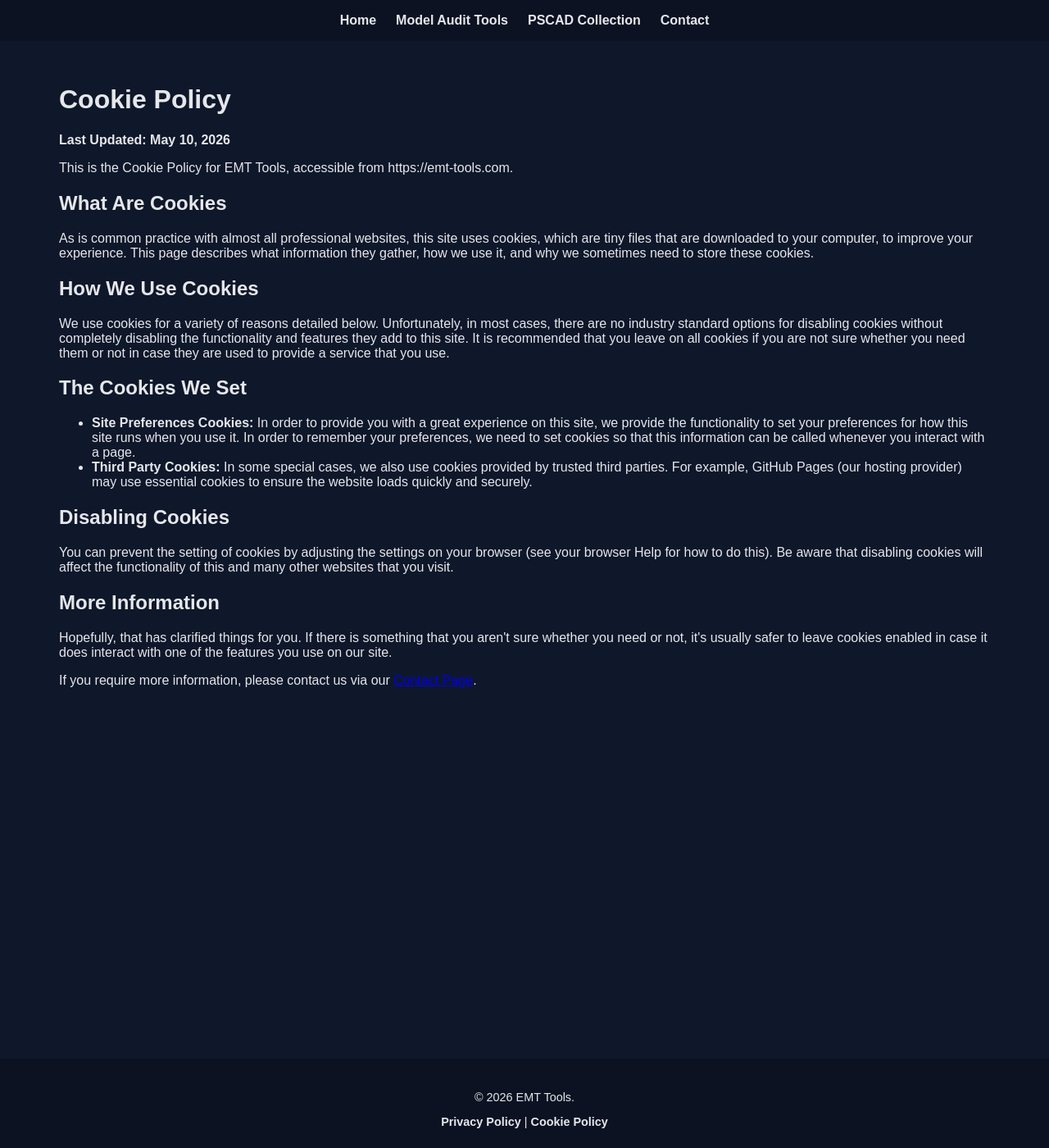
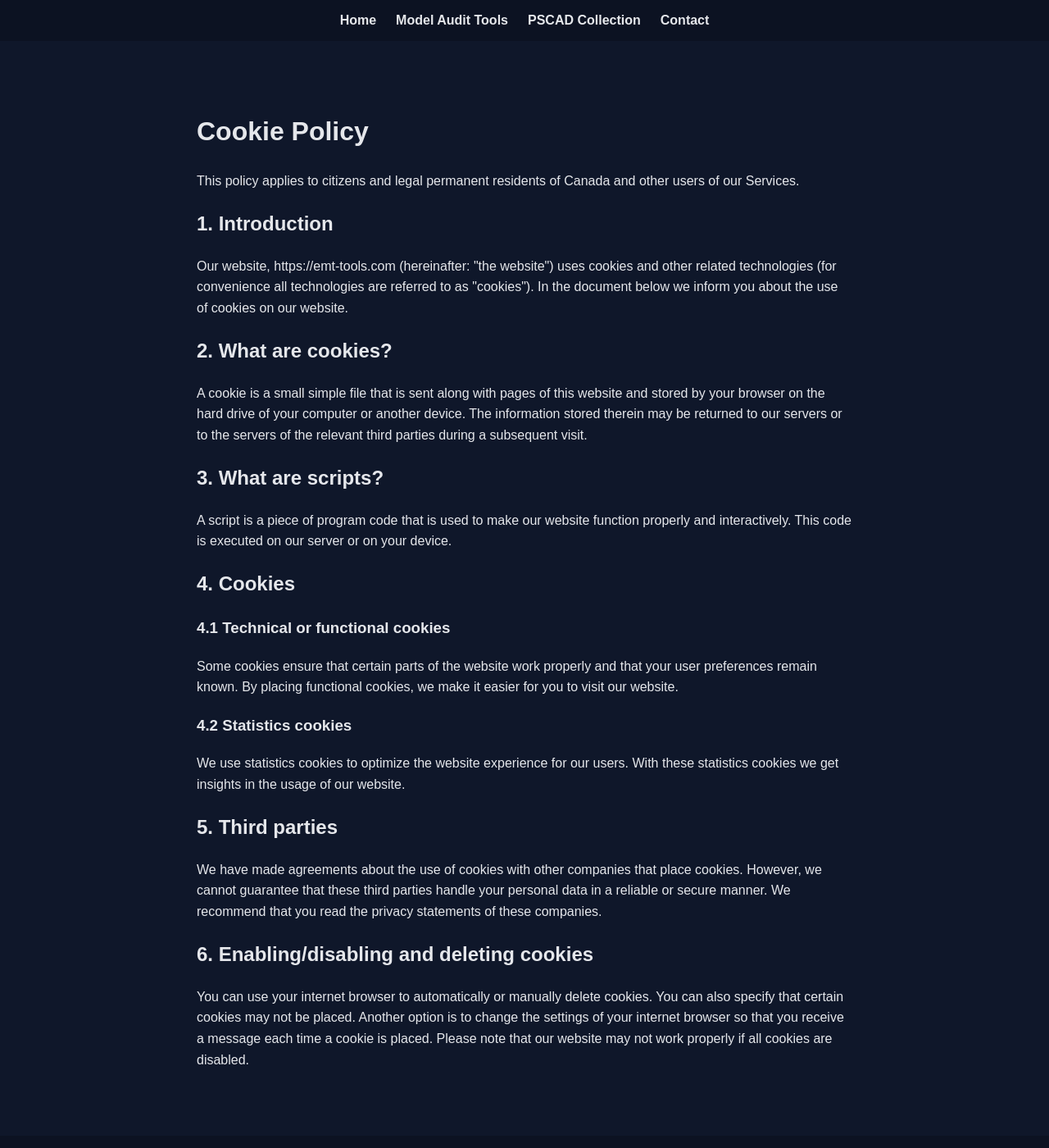
Before and after one commit to EMT-Tools/emt-tools.github.io, a Jekyll site: the page built from about/cookie-policy/index.html, in a window 1280 px wide and 1400 px high. Shown: the whole window at 82% size. Built offline with Jekyll 4.4.1, drawn with Linux system fonts in a browser that asks for light colours.

Commit message:
Update index.html

```diff
--- a/about/cookie-policy/index.html
+++ b/about/cookie-policy/index.html
@@ -4,28 +4,29 @@
 description: Information about how EMT Tools uses cookies to improve your experience.
 ---
 
-<div>
+<div style="max-width: 800px; margin: 0 auto; text-align: left; padding: 2rem; line-height: 1.6;">
   <h1>Cookie Policy</h1>
-  <p><strong>Last Updated: May 10, 2026</strong></p>
+  <p>This policy applies to citizens and legal permanent residents of Canada and other users of our Services.</p>
 
-  <p>This is the Cookie Policy for EMT Tools, accessible from https://emt-tools.com.</p>
+  <h2>1. Introduction</h2>
+  <p>Our website, https://emt-tools.com (hereinafter: "the website") uses cookies and other related technologies (for convenience all technologies are referred to as "cookies"). In the document below we inform you about the use of cookies on our website.</p>
 
-  <h2>What Are Cookies</h2>
-  <p>As is common practice with almost all professional websites, this site uses cookies, which are tiny files that are downloaded to your computer, to improve your experience. This page describes what information they gather, how we use it, and why we sometimes need to store these cookies.</p>
+  <h2>2. What are cookies?</h2>
+  <p>A cookie is a small simple file that is sent along with pages of this website and stored by your browser on the hard drive of your computer or another device. The information stored therein may be returned to our servers or to the servers of the relevant third parties during a subsequent visit.</p>
 
-  <h2>How We Use Cookies</h2>
-  <p>We use cookies for a variety of reasons detailed below. Unfortunately, in most cases, there are no industry standard options for disabling cookies without completely disabling the functionality and features they add to this site. It is recommended that you leave on all cookies if you are not sure whether you need them or not in case they are used to provide a service that you use.</p>
+  <h2>3. What are scripts?</h2>
+  <p>A script is a piece of program code that is used to make our website function properly and interactively. This code is executed on our server or on your device.</p>
 
-  <h2>The Cookies We Set</h2>
-  <ul>
-    <li><strong>Site Preferences Cookies:</strong> In order to provide you with a great experience on this site, we provide the functionality to set your preferences for how this site runs when you use it. In order to remember your preferences, we need to set cookies so that this information can be called whenever you interact with a page.</li>
-    <li><strong>Third Party Cookies:</strong> In some special cases, we also use cookies provided by trusted third parties. For example, GitHub Pages (our hosting provider) may use essential cookies to ensure the website loads quickly and securely.</li>
-  </ul>
+  <h2>4. Cookies</h2>
+  <h3>4.1 Technical or functional cookies</h3>
+  <p>Some cookies ensure that certain parts of the website work properly and that your user preferences remain known. By placing functional cookies, we make it easier for you to visit our website.</p>
 
-  <h2>Disabling Cookies</h2>
-  <p>You can prevent the setting of cookies by adjusting the settings on your browser (see your browser Help for how to do this). Be aware that disabling cookies will affect the functionality of this and many other websites that you visit.</p>
+  <h3>4.2 Statistics cookies</h3>
+  <p>We use statistics cookies to optimize the website experience for our users. With these statistics cookies we get insights in the usage of our website.</p>
 
-  <h2>More Information</h2>
-  <p>Hopefully, that has clarified things for you. If there is something that you aren't sure whether you need or not, it's usually safer to leave cookies enabled in case it does interact with one of the features you use on our site.</p>
-  <p>If you require more information, please contact us via our <a href="/contact/">Contact Page</a>.</p>
+  <h2>5. Third parties</h2>
+  <p>We have made agreements about the use of cookies with other companies that place cookies. However, we cannot guarantee that these third parties handle your personal data in a reliable or secure manner. We recommend that you read the privacy statements of these companies.</p>
+
+  <h2>6. Enabling/disabling and deleting cookies</h2>
+  <p>You can use your internet browser to automatically or manually delete cookies. You can also specify that certain cookies may not be placed. Another option is to change the settings of your internet browser so that you receive a message each time a cookie is placed. Please note that our website may not work properly if all cookies are disabled.</p>
 </div>
```
